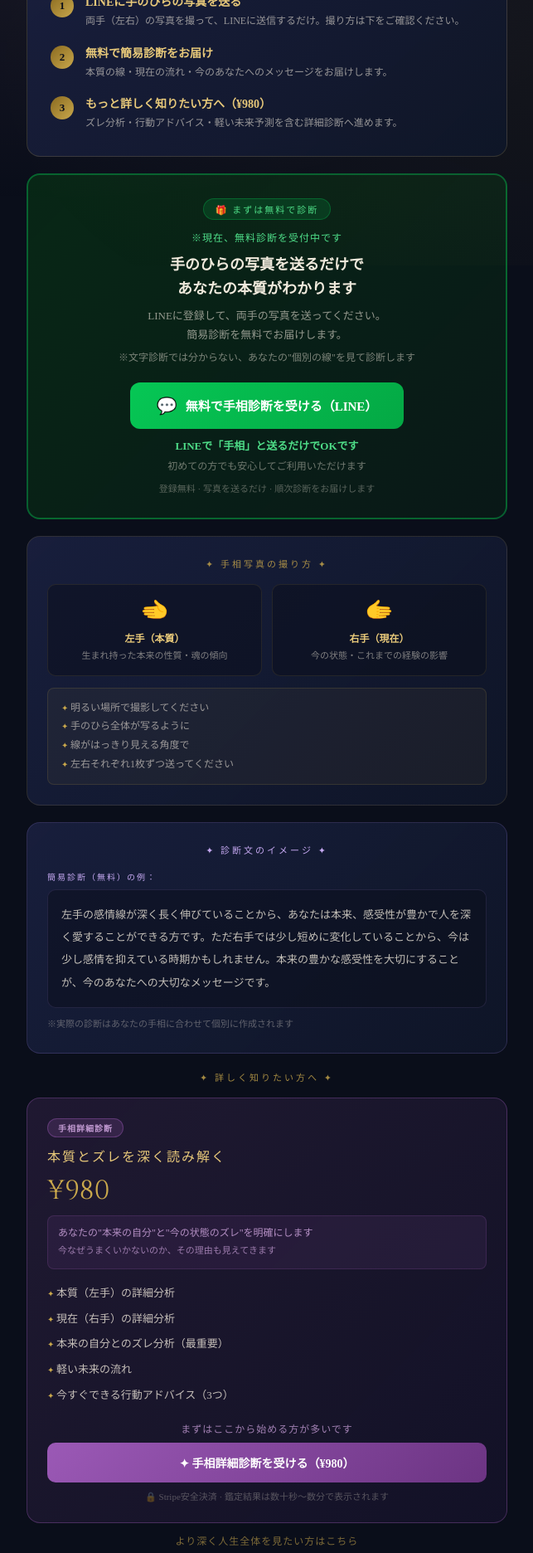
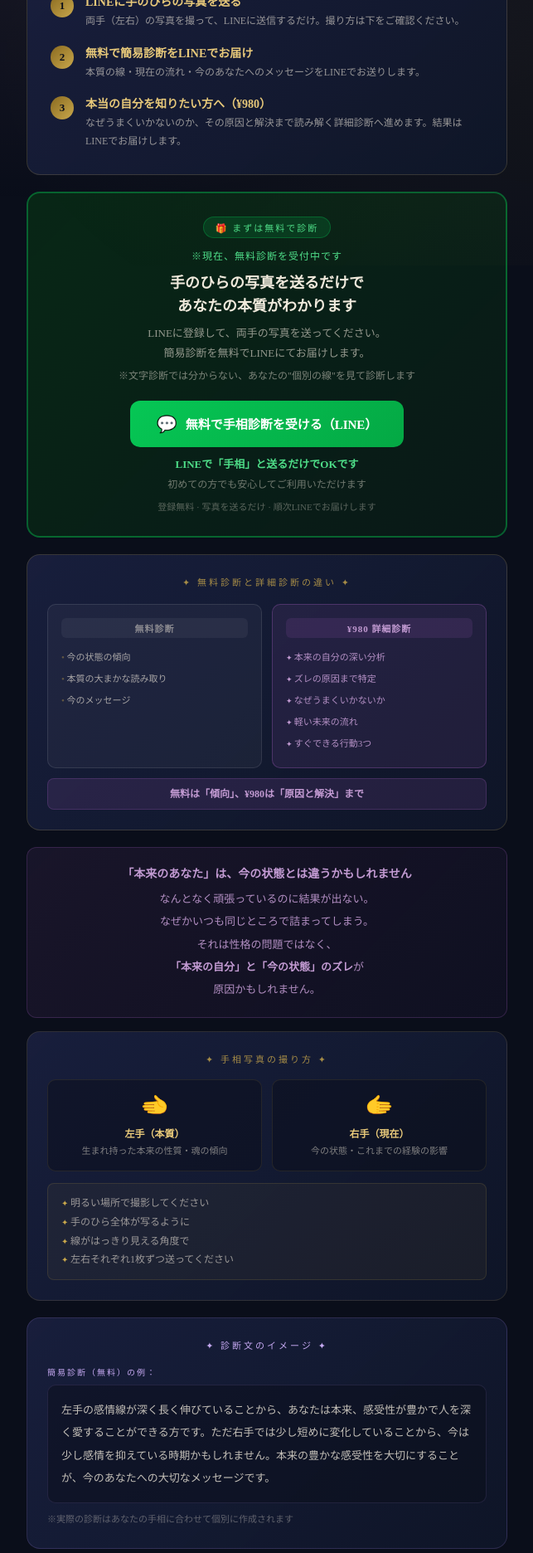
Before and after one commit to sincere1229/sincere1229-twinklelab-next, a Next.js app: page /star/teso in a window 1280 px wide. Shown: the part 480-2352 px from the top of the page at 83% size, without its empty margins (318-961 px from the left). Built offline with nearby package versions, Linux system fonts and the light colour scheme.

Commit message:
Update page.tsx

```diff
--- a/app/star/teso/page.tsx
+++ b/app/star/teso/page.tsx
@@ -1,12 +1,4 @@
 'use client'
-
-// ============================================================
-//  /star/teso/page.tsx
-//  手相診断ページ
-//
-//  導線：
-//  無料（LINE送信） → ¥980（詳細診断） → ¥3,980（AI総合鑑定）
-// ============================================================
 
 const STRIPE_980  = 'https://buy.stripe.com/cNieV6f5Q1hM00d48P33W05'
 const STRIPE_3980 = 'https://buy.stripe.com/aFa5kw8Hs6C6dR3fRx33W02'
@@ -30,8 +22,6 @@ export default function TesoPage() {
         .hero-title{font-family:'Cinzel',serif;font-size:clamp(26px,6vw,40px);color:var(--gold2);letter-spacing:3px;margin-bottom:10px;line-height:1.3;}
         .gold-line{width:80px;height:1px;background:linear-gradient(90deg,transparent,var(--gold),transparent);margin:14px auto;}
         .hero-sub{font-size:14px;color:rgba(240,234,220,0.75);line-height:1.9;margin-bottom:8px;}
-
-        /* 手のひらイラスト風 */
         .hand-visual{text-align:center;margin:20px 0;font-size:72px;filter:drop-shadow(0 0 20px rgba(201,168,76,0.3));}
 
         /* ステップ */
@@ -40,7 +30,6 @@ export default function TesoPage() {
         .step{display:flex;align-items:flex-start;gap:14px;margin-bottom:16px;}
         .step:last-child{margin-bottom:0;}
         .step-num{width:28px;height:28px;border-radius:50%;background:linear-gradient(135deg,#8a6a20,var(--gold));color:#0a0e1a;font-weight:700;font-size:13px;display:flex;align-items:center;justify-content:center;flex-shrink:0;margin-top:2px;}
-        .step-body{}
         .step-title{font-size:14px;color:var(--gold2);font-weight:600;margin-bottom:4px;}
         .step-desc{font-size:12px;color:rgba(240,234,220,0.6);line-height:1.8;}
 
@@ -49,9 +38,25 @@ export default function TesoPage() {
         .main-cta-badge{display:inline-block;background:rgba(6,199,85,0.15);border:1px solid rgba(6,199,85,0.3);border-radius:20px;padding:4px 14px;font-size:11px;color:#4ede88;letter-spacing:2px;margin-bottom:12px;}
         .main-cta-title{font-size:18px;color:var(--white);font-weight:600;margin-bottom:6px;line-height:1.6;}
         .main-cta-desc{font-size:13px;color:rgba(240,234,220,0.6);line-height:1.8;margin-bottom:18px;}
-        .line-btn{display:inline-flex;align-items:center;gap:10px;background:linear-gradient(135deg,#06c755,#04a844);border:none;border-radius:12px;color:#fff;font-size:15px;font-weight:700;padding:16px 32px;text-decoration:none;transition:all 0.2s;cursor:pointer;}
+        .line-btn{display:inline-flex;align-items:center;gap:10px;background:linear-gradient(135deg,#06c755,#04a844);border:none;border-radius:12px;color:#fff;font-size:15px;font-weight:700;padding:16px 32px;text-decoration:none;transition:all 0.2s;}
         .line-btn:hover{transform:translateY(-2px);box-shadow:0 6px 24px rgba(6,199,85,0.4);}
         .main-cta-note{font-size:11px;color:rgba(240,234,220,0.35);margin-top:10px;}
+
+        /* 無料 vs 980 比較 */
+        .compare{background:linear-gradient(135deg,rgba(26,32,64,0.9),rgba(15,22,40,0.95));border:1px solid rgba(201,168,76,0.2);border-radius:16px;padding:24px;margin-bottom:20px;}
+        .compare-title{font-family:'Cinzel',serif;font-size:11px;color:var(--gold);letter-spacing:3px;text-align:center;margin-bottom:18px;opacity:0.8;}
+        .compare-grid{display:grid;grid-template-columns:1fr 1fr;gap:12px;}
+        .compare-col{border-radius:10px;padding:16px;}
+        .compare-col.free{background:rgba(255,255,255,0.04);border:1px solid rgba(255,255,255,0.1);}
+        .compare-col.paid{background:rgba(155,89,182,0.12);border:1px solid rgba(155,89,182,0.35);}
+        .compare-label{font-size:11px;font-weight:700;letter-spacing:1px;margin-bottom:10px;text-align:center;padding:4px 0;border-radius:6px;}
+        .compare-label.free{color:rgba(240,234,220,0.5);background:rgba(255,255,255,0.05);}
+        .compare-label.paid{color:#c39bd3;background:rgba(155,89,182,0.15);}
+        .compare-item{font-size:11px;color:rgba(240,234,220,0.65);line-height:2;padding:2px 0;}
+        .compare-item::before{content:'• ';color:rgba(201,168,76,0.4);}
+        .compare-item.paid{color:rgba(195,155,211,0.9);}
+        .compare-item.paid::before{content:'✦ ';color:#c39bd3;font-size:9px;}
+        .compare-key{font-size:12px;font-weight:700;text-align:center;margin-top:12px;padding:8px;border-radius:8px;background:rgba(155,89,182,0.15);border:1px solid rgba(155,89,182,0.25);color:#c39bd3;line-height:1.7;}
 
         /* 手相の撮り方 */
         .howto{background:linear-gradient(135deg,rgba(26,32,64,0.9),rgba(15,22,40,0.95));border:1px solid rgba(201,168,76,0.15);border-radius:16px;padding:24px;margin-bottom:20px;}
@@ -68,24 +73,33 @@ export default function TesoPage() {
         /* 有料プラン */
         .plans{margin-bottom:20px;}
         .plans-title{font-family:'Cinzel',serif;font-size:11px;color:var(--gold);letter-spacing:3px;text-align:center;margin-bottom:16px;opacity:0.8;}
-
         .plan-card{border-radius:16px;padding:24px;margin-bottom:12px;}
-        .plan-card.p980{background:linear-gradient(135deg,rgba(155,89,182,0.15),rgba(100,50,150,0.1));border:1px solid rgba(155,89,182,0.35);}
+        .plan-card.p980{background:linear-gradient(135deg,rgba(155,89,182,0.15),rgba(100,50,150,0.1));border:2px solid rgba(155,89,182,0.45);}
         .plan-card.p3980{background:linear-gradient(135deg,rgba(100,80,30,0.3),rgba(60,40,10,0.4));border:1px solid rgba(201,168,76,0.4);}
         .plan-badge{display:inline-block;font-size:10px;font-weight:700;border-radius:20px;padding:3px 12px;letter-spacing:1px;margin-bottom:10px;}
         .plan-badge.p980{background:rgba(155,89,182,0.2);color:#c39bd3;border:1px solid rgba(155,89,182,0.4);}
         .plan-badge.p3980{background:rgba(201,168,76,0.15);color:var(--gold);border:1px solid rgba(201,168,76,0.35);}
         .plan-title{font-family:'Cinzel',serif;font-size:16px;color:var(--gold2);letter-spacing:2px;margin-bottom:8px;}
         .plan-price{font-family:'Cinzel',serif;font-size:32px;color:var(--gold);margin-bottom:8px;}
+        .plan-price-orig{font-size:12px;color:rgba(240,234,220,0.35);text-decoration:line-through;margin-bottom:4px;}
         .plan-items{list-style:none;margin-bottom:16px;}
         .plan-items li{font-size:13px;color:rgba(240,234,220,0.8);line-height:1.9;padding:3px 0;}
         .plan-items li::before{content:'✦ ';color:var(--gold);font-size:10px;}
-        .plan-btn{display:block;width:100%;text-align:center;border-radius:10px;font-weight:700;font-size:14px;padding:14px;text-decoration:none;transition:all 0.2s;cursor:pointer;border:none;}
+        .plan-btn{display:block;width:100%;text-align:center;border-radius:10px;font-weight:700;font-size:14px;padding:14px;text-decoration:none;transition:all 0.2s;border:none;cursor:pointer;}
         .plan-btn.p980{background:linear-gradient(135deg,#9b59b6,#6c3483);color:#fff;}
         .plan-btn.p980:hover{box-shadow:0 6px 20px rgba(155,89,182,0.4);transform:translateY(-2px);}
         .plan-btn.p3980{background:linear-gradient(135deg,#8a6a20,var(--gold),#8a6a20);color:#0a0e1a;}
         .plan-btn.p3980:hover{box-shadow:0 6px 20px rgba(201,168,76,0.4);transform:translateY(-2px);}
         .plan-note{font-size:11px;color:rgba(240,234,220,0.3);text-align:center;margin-top:8px;}
+
+        /* 感情訴求ブロック */
+        .emotion-block{background:linear-gradient(135deg,rgba(155,89,182,0.1),rgba(100,50,150,0.06));border:1px solid rgba(155,89,182,0.25);border-radius:12px;padding:20px;margin-bottom:16px;text-align:center;}
+        .emotion-block p{font-size:13px;color:rgba(195,155,211,0.9);line-height:2.1;}
+        .emotion-block strong{color:#c39bd3;display:block;font-size:14px;margin-bottom:8px;}
+
+        /* 980→3980 橋渡し */
+        .bridge{background:rgba(201,168,76,0.06);border:1px solid rgba(201,168,76,0.2);border-radius:10px;padding:16px;margin:8px 0 16px;text-align:center;}
+        .bridge p{font-size:12px;color:rgba(201,168,76,0.8);line-height:1.9;}
 
         /* 診断例 */
         .example{background:linear-gradient(135deg,rgba(26,32,64,0.9),rgba(15,22,40,0.95));border:1px solid rgba(155,127,212,0.2);border-radius:16px;padding:24px;margin-bottom:20px;}
@@ -129,15 +143,15 @@ export default function TesoPage() {
           <div className="step">
             <div className="step-num">2</div>
             <div className="step-body">
-              <div className="step-title">無料で簡易診断をお届け</div>
-              <div className="step-desc">本質の線・現在の流れ・今のあなたへのメッセージをお届けします。</div>
+              <div className="step-title">無料で簡易診断をLINEでお届け</div>
+              <div className="step-desc">本質の線・現在の流れ・今のあなたへのメッセージをLINEでお送りします。</div>
             </div>
           </div>
           <div className="step">
             <div className="step-num">3</div>
             <div className="step-body">
-              <div className="step-title">もっと詳しく知りたい方へ（¥980）</div>
-              <div className="step-desc">ズレ分析・行動アドバイス・軽い未来予測を含む詳細診断へ進めます。</div>
+              <div className="step-title">本当の自分を知りたい方へ（¥980）</div>
+              <div className="step-desc">なぜうまくいかないのか、その原因と解決まで読み解く詳細診断へ進めます。結果はLINEでお届けします。</div>
             </div>
           </div>
         </div>
@@ -153,7 +167,7 @@ export default function TesoPage() {
           </div>
           <div className="main-cta-desc">
             LINEに登録して、両手の写真を送ってください。<br/>
-            簡易診断を無料でお届けします。<br/>
+            簡易診断を無料でLINEにてお届けします。<br/>
             <span style={{fontSize:'12px',color:'rgba(240,234,220,0.5)',display:'block',marginTop:'6px'}}>
               ※文字診断では分からない、あなたの"個別の線"を見て診断します
             </span>
@@ -168,7 +182,43 @@ export default function TesoPage() {
           <div style={{fontSize:'12px',color:'rgba(240,234,220,0.45)',marginTop:'6px'}}>
             初めての方でも安心してご利用いただけます
           </div>
-          <div className="main-cta-note">登録無料 · 写真を送るだけ · 順次診断をお届けします</div>
+          <div className="main-cta-note">登録無料 · 写真を送るだけ · 順次LINEでお届けします</div>
+        </div>
+
+        {/* 無料 vs ¥980 比較 */}
+        <div className="compare">
+          <div className="compare-title">✦ 無料診断と詳細診断の違い ✦</div>
+          <div className="compare-grid">
+            <div className="compare-col free">
+              <div className="compare-label free">無料診断</div>
+              <div className="compare-item">今の状態の傾向</div>
+              <div className="compare-item">本質の大まかな読み取り</div>
+              <div className="compare-item">今のメッセージ</div>
+            </div>
+            <div className="compare-col paid">
+              <div className="compare-label paid">¥980 詳細診断</div>
+              <div className="compare-item paid">本来の自分の深い分析</div>
+              <div className="compare-item paid">ズレの原因まで特定</div>
+              <div className="compare-item paid">なぜうまくいかないか</div>
+              <div className="compare-item paid">軽い未来の流れ</div>
+              <div className="compare-item paid">すぐできる行動3つ</div>
+            </div>
+          </div>
+          <div className="compare-key">
+            無料は「傾向」、¥980は「原因と解決」まで
+          </div>
+        </div>
+
+        {/* 感情訴求 */}
+        <div className="emotion-block">
+          <strong>「本来のあなた」は、今の状態とは違うかもしれません</strong>
+          <p>
+            なんとなく頑張っているのに結果が出ない。<br/>
+            なぜかいつも同じところで詰まってしまう。<br/>
+            それは性格の問題ではなく、<br/>
+            <span style={{color:'#c39bd3',fontWeight:600}}>「本来の自分」と「今の状態」のズレ</span>が<br/>
+            原因かもしれません。
+          </p>
         </div>
 
         {/* 撮り方ガイド */}
@@ -210,52 +260,69 @@ export default function TesoPage() {
         <div className="plans">
           <div className="plans-title">✦ 詳しく知りたい方へ ✦</div>
 
+          {/* ¥980 */}
           <div className="plan-card p980">
             <div className="plan-badge p980">手相詳細診断</div>
-            <div className="plan-title">本質とズレを深く読み解く</div>
+            <div className="plan-title">本当の自分を知る</div>
             <div className="plan-price">¥980</div>
-            <p style={{fontSize:'12px',color:'rgba(195,155,211,0.9)',marginBottom:'14px',lineHeight:1.8,background:'rgba(155,89,182,0.1)',border:'1px solid rgba(155,89,182,0.2)',borderRadius:8,padding:'10px 12px'}}>
-              あなたの"本来の自分"と"今の状態のズレ"を明確にします<br/>
-              <span style={{fontSize:'11px',color:'rgba(195,155,211,0.75)'}}>今なぜうまくいかないのか、その理由も見えてきます</span>
+            <p style={{fontSize:'12px',color:'rgba(195,155,211,0.9)',marginBottom:'14px',lineHeight:1.9,background:'rgba(155,89,182,0.1)',border:'1px solid rgba(155,89,182,0.2)',borderRadius:8,padding:'12px 14px'}}>
+              「なぜうまくいかないのか」その<strong style={{color:'#c39bd3'}}>原因と解決</strong>まで読み解きます。<br/>
+              <span style={{fontSize:'11px',color:'rgba(195,155,211,0.7)'}}>本来の自分と今の状態のズレを明確にすることで、<br/>何を変えればいいのかが見えてきます。</span>
             </p>
             <ul className="plan-items">
               <li>本質（左手）の詳細分析</li>
               <li>現在（右手）の詳細分析</li>
-              <li>本来の自分とのズレ分析（最重要）</li>
-              <li>軽い未来の流れ</li>
+              <li>ズレの原因まで深く読み解く（最重要）</li>
+              <li>このままだとどうなるか / 整えたら？</li>
               <li>今すぐできる行動アドバイス（3つ）</li>
             </ul>
-            <p style={{fontSize:'12px',color:'rgba(195,155,211,0.8)',textAlign:'center',marginBottom:'8px',letterSpacing:'1px'}}>
-              まずはここから始める方が多いです
+            <p style={{fontSize:'12px',color:'rgba(195,155,211,0.8)',textAlign:'center',marginBottom:'10px',letterSpacing:'1px'}}>
+              結果はLINEにてお届けします🌙
             </p>
             <a href={STRIPE_980} className="plan-btn p980" target="_blank" rel="noopener">
-              ✦ 手相詳細診断を受ける（¥980）
+              ✦ 本当の自分を知る（¥980）
             </a>
-            <div className="plan-note">🔒 Stripe安全決済 · 鑑定結果は数十秒〜数分で表示されます</div>
+            <div className="plan-note">🔒 Stripe安全決済 · お支払い後「決済しました」とLINEへご連絡ください</div>
           </div>
 
-          <p style={{fontSize:'12px',color:'rgba(201,168,76,0.6)',textAlign:'center',margin:'4px 0 8px',letterSpacing:'1px'}}>
-            より深く人生全体を見たい方はこちら
-          </p>
+          {/* ¥980 → ¥3,980 橋渡し */}
+          <div className="bridge">
+            <p>
+              手相だけでなく、恋愛・仕事・金運まで<br/>
+              人生全体を読み解きたい方には<br/>
+              <span style={{color:' var(--gold)',fontWeight:600}}>AI総合鑑定（手相＋複数占術）</span>もご用意しています🌙
+            </p>
+          </div>
+
+          {/* ¥3,980 */}
           <div className="plan-card p3980">
-            <div className="plan-badge p3980">AI総合鑑定</div>
-            <div className="plan-title">手相＋4占術で人生を完全解析</div>
+            <div className="plan-badge p3980">AI総合鑑定（手相＋複数占術）</div>
+            <div className="plan-title">人生全体を完全解析</div>
+            <div className="plan-price-orig">通常¥4,980相当</div>
             <div className="plan-price">¥3,980</div>
+            <p style={{fontSize:'12px',color:'rgba(232,200,120,0.8)',marginBottom:'14px',lineHeight:1.8}}>
+              手相をベースに、タロット・数秘術・ホロスコープなどを組み合わせ、<br/>
+              人生全体の流れを総合的に読み解きます
+            </p>
             <ul className="plan-items">
               <li>手相詳細診断（全内容）</li>
               <li>恋愛運・仕事運・金運</li>
               <li>人生の流れ（時期・転機）</li>
               <li>ホロスコープ＋四柱推命＋タロット</li>
-              <li>開運アクション</li>
-              <li>PDFダウンロード付き</li>
+              <li>開運アクション3〜5個</li>
+              <li>PDF完全版お届け</li>
             </ul>
+            <p style={{fontSize:'12px',color:'rgba(201,168,76,0.8)',textAlign:'center',marginBottom:'10px',letterSpacing:'1px'}}>
+              結果はLINEにてお届け＋PDF送付🌙
+            </p>
             <a href="/star/sogo" className="plan-btn p3980">
               ✦ AI総合鑑定を受ける（¥3,980）
             </a>
-            <div className="plan-note">🔒 Stripe安全決済 · 鑑定結果は数十秒〜数分で表示されます · PDF付き</div>
+            <div className="plan-note">🔒 Stripe安全決済 · お支払い後「決済しました」とLINEへご連絡ください</div>
           </div>
         </div>
 
+        {/* 下部LINE再CTA */}
         <div style={{textAlign:'center',margin:'20px 0 8px'}}>
           <a href={LINE_URL} target="_blank" rel="noopener" style={{
             display:'inline-flex',alignItems:'center',gap:'8px',
```
